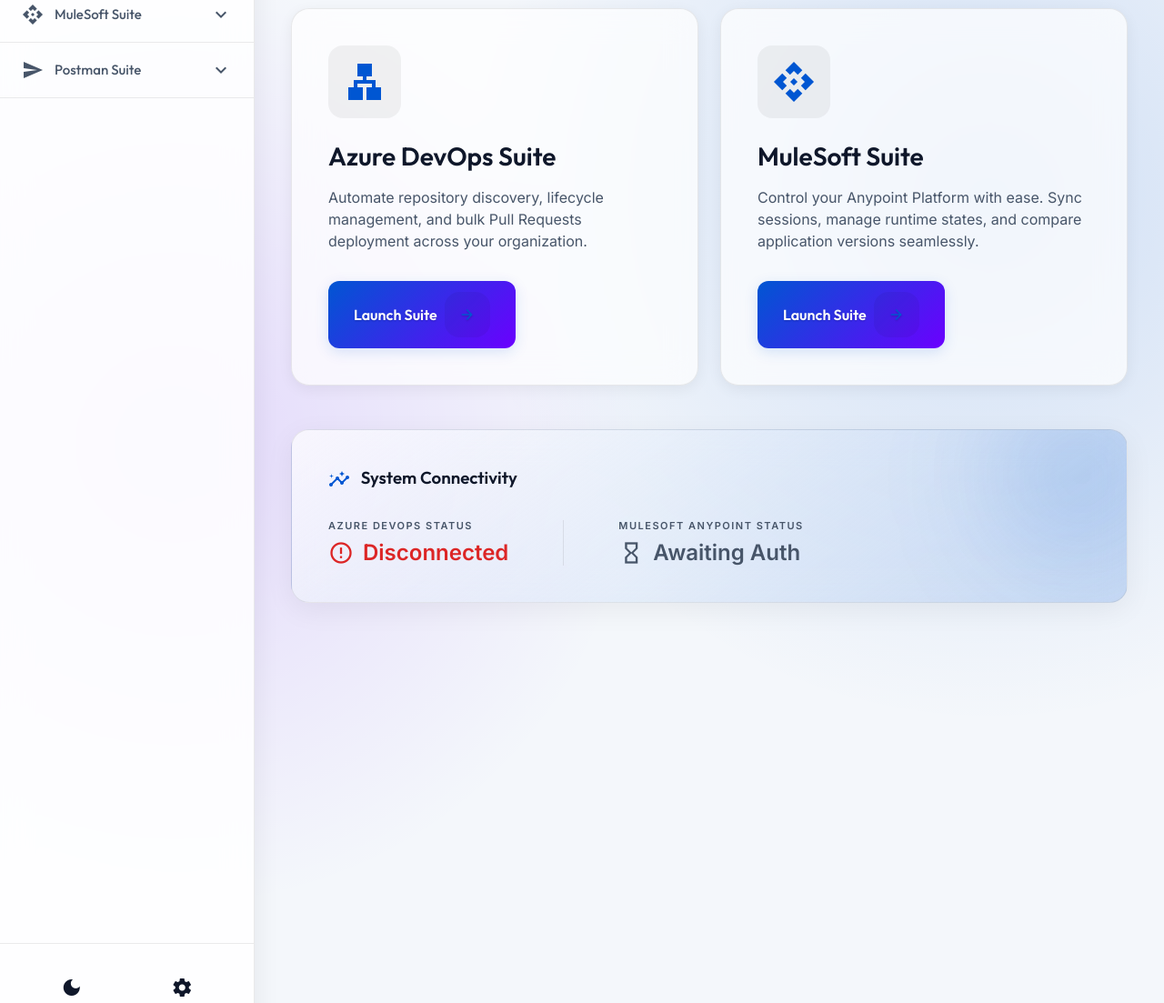
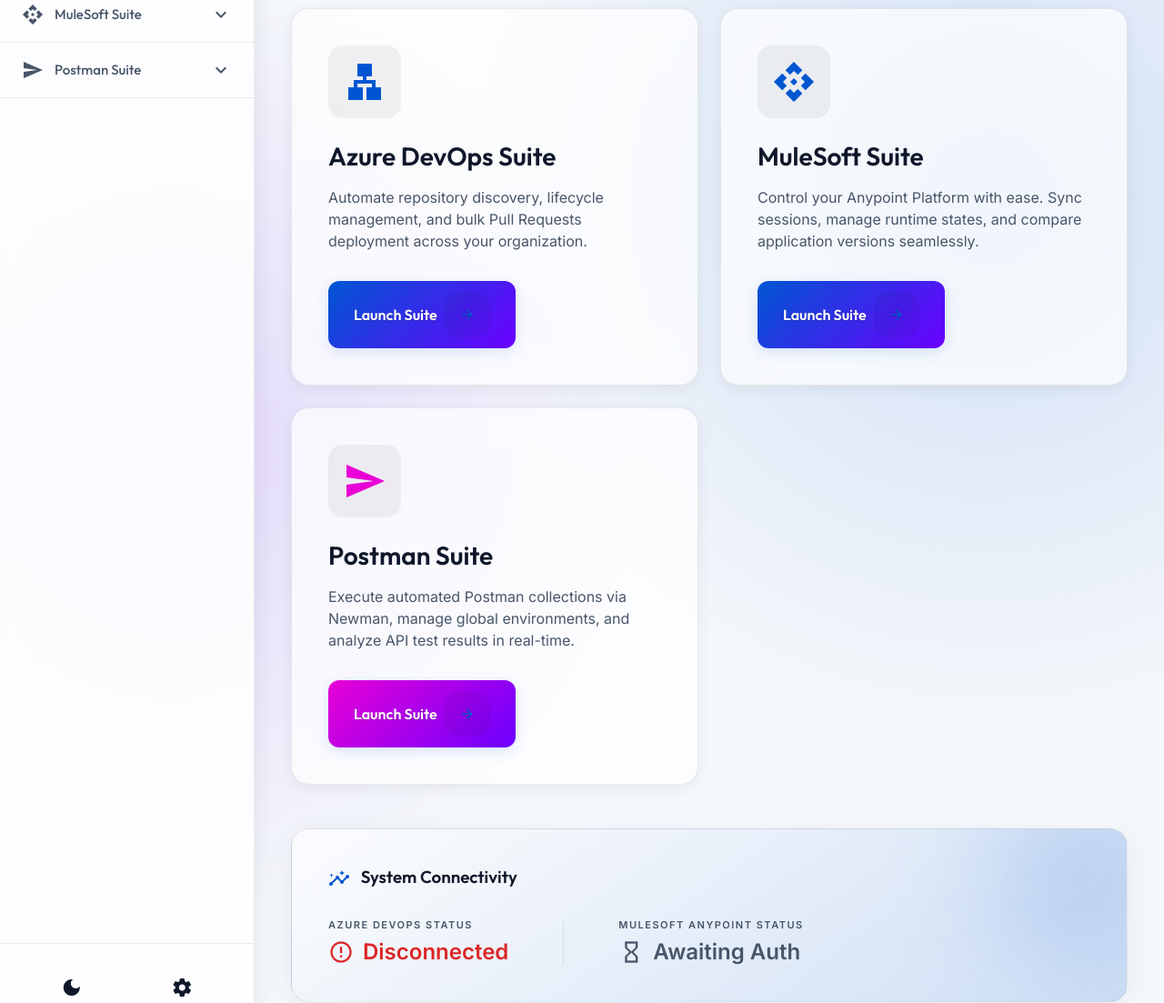
Before and after one commit to devsha256/BeyondNative, a Flask app: page / in a window 1280 px wide. Shown: the part 189-1292 px from the top of the page at 91% size. Run offline with Flask 3, Linux system fonts and the light colour scheme; data that the repository does not hold is empty.

Commit message:
add postman suite link to home page

```diff
--- a/templates/index.html
+++ b/templates/index.html
@@ -21,6 +21,13 @@
         <h3 style="font-size: 28px;">MuleSoft Suite</h3>
         <p style="font-size: 16px;">Control your Anypoint Platform with ease. Sync sessions, manage runtime states, and compare application versions seamlessly.</p>
         <span class="m3-button" style="margin-top: 16px;">Launch Suite <i class="material-icons" style="font-size:18px;">arrow_forward</i></span>
+    </a>
+
+    <a href="/postman" class="app-card" style="padding: 40px;">
+        <i class="material-icons" style="font-size: 48px; margin-bottom: 8px; color: var(--accent);">send</i>
+        <h3 style="font-size: 28px;">Postman Suite</h3>
+        <p style="font-size: 16px;">Execute automated Postman collections via Newman, manage global environments, and analyze API test results in real-time.</p>
+        <span class="m3-button" style="margin-top: 16px; background: linear-gradient(135deg, var(--accent), var(--secondary));">Launch Suite <i class="material-icons" style="font-size:18px;">arrow_forward</i></span>
     </a>
 </div>
 
```
